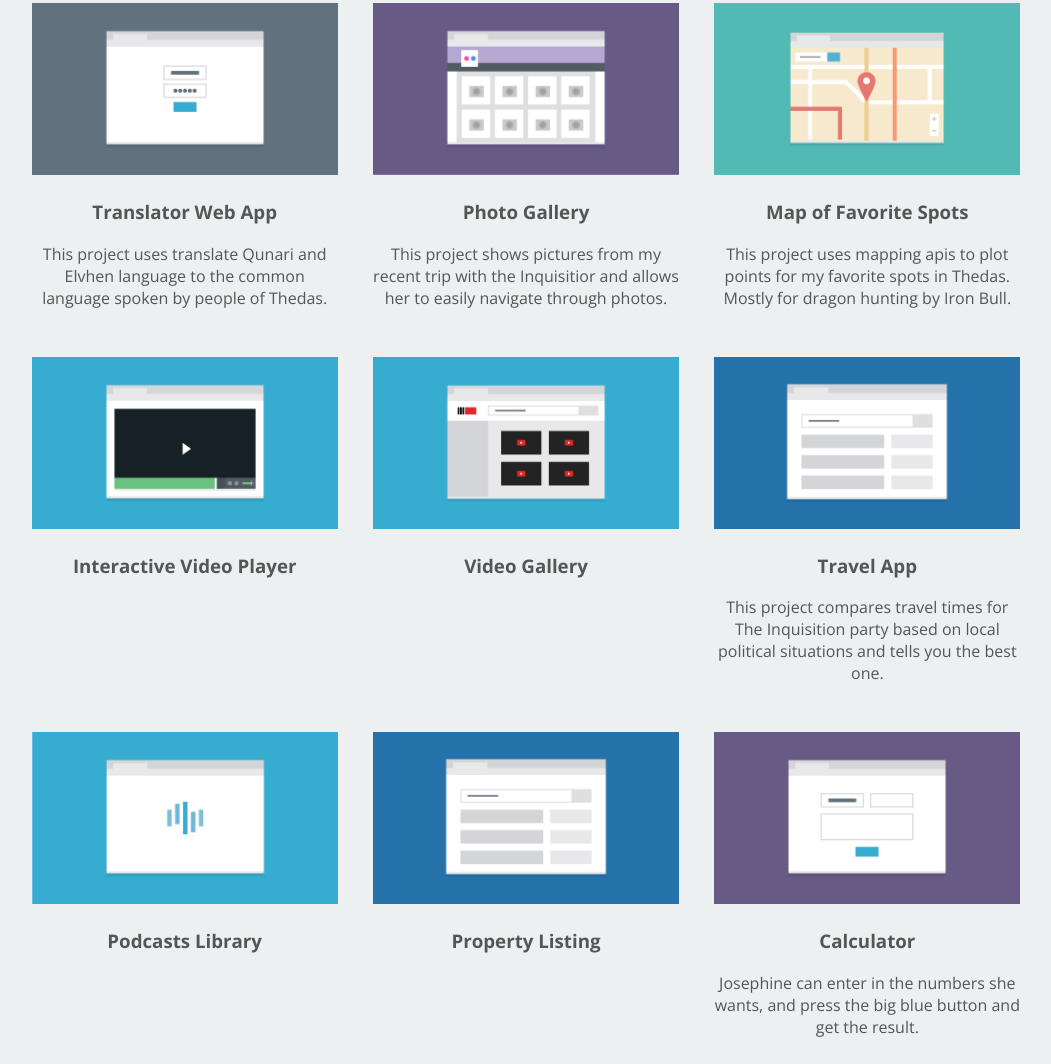
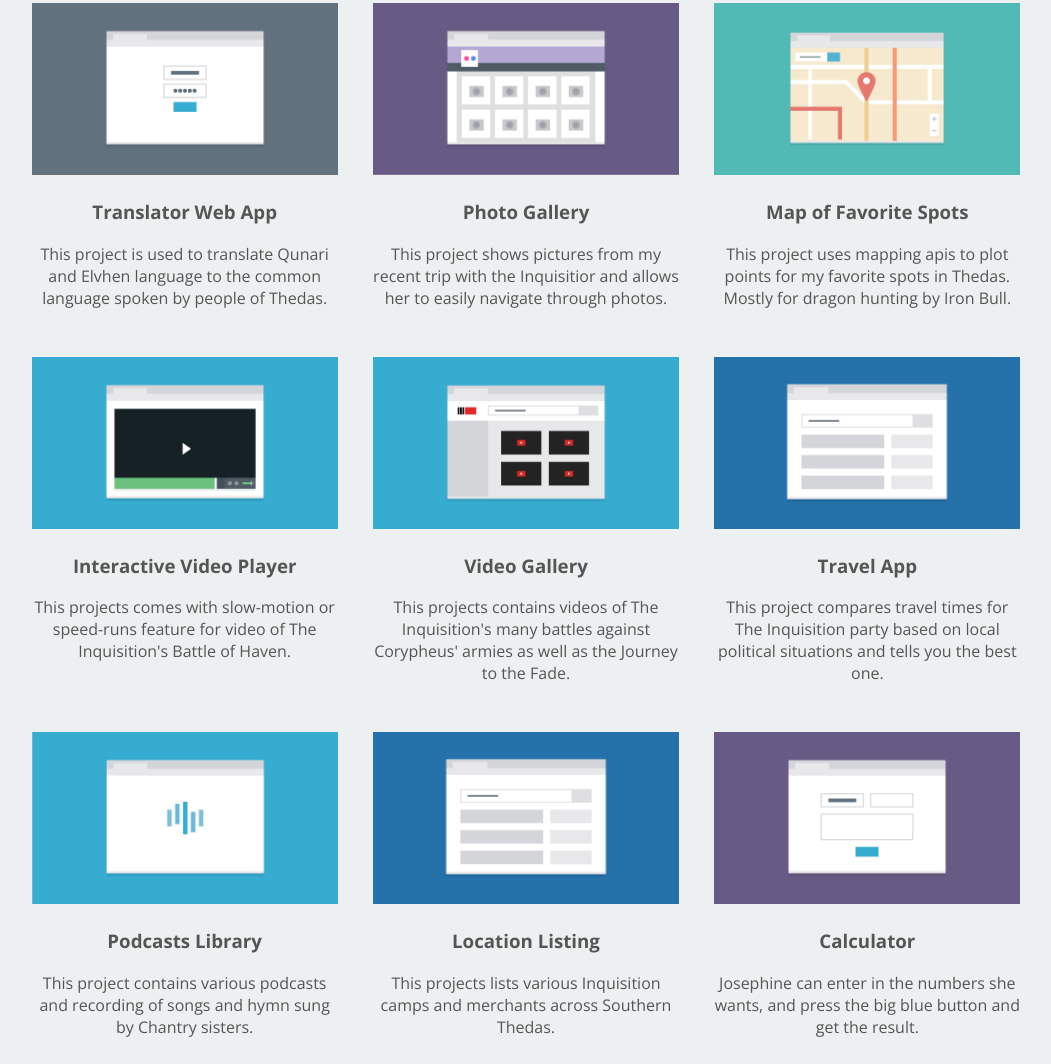
Before and after one commit to bellaratmelia/Project-2---Responsive-Layout, a plain HTML site: page index.html in a window 1280 px wide. Shown: the part 1088-2152 px from the top of the page, without its empty margins (114-1165 px from the left). Drawn offline with nearby package versions, Linux system fonts and the light colour scheme.

Commit message:
edited the content

```diff
--- a/index.html
+++ b/index.html
@@ -49,7 +49,7 @@
 						<img src="img/portfolio-2.png" alt="Search Page" />
 						<h3 class="portfolio-item-title">Search Page</h3>
 						<div class="portfolio-item-desc">
-							This project searches through The Chantry's historical database to find information that Solas is trying to look up.
+							This project searches through The Chantry's historical database to find information that Solas is trying to find.
 						</div>
 					</div>
 
@@ -65,7 +65,7 @@
 						<img src="img/portfolio-4.png" alt="Translator Web App" />
 						<h3 class="portfolio-item-title">Translator Web App</h3>
 						<div class="portfolio-item-desc">
-							This project uses translate Qunari and Elvhen language to the common language spoken by people of Thedas.
+							This project is used to translate Qunari and Elvhen language to the common language spoken by people of Thedas.
 						</div>
 					</div>
 
@@ -90,7 +90,7 @@
 						<img src="img/portfolio-7.png" alt="Interactive Video Player" />
 						<h3 class="portfolio-item-title">Interactive Video Player</h3>
 						<div class="portfolio-item-desc">
-
+							This projects comes with slow-motion or speed-runs feature for video of The Inquisition's Battle of Haven.
 						</div>
 					</div>
 
@@ -98,7 +98,7 @@
 						<img src="img/portfolio-8.png" alt="Video Gallery" />
 						<h3 class="portfolio-item-title">Video Gallery</h3>
 						<div class="portfolio-item-desc">
-
+							This projects contains videos of The Inquisition's many battles against Corypheus' armies as well as the Journey to the Fade.
 						</div>
 					</div>
 
@@ -114,15 +114,15 @@
 						<img src="img/portfolio-10.png" alt="Podcasts Library" />
 						<h3 class="portfolio-item-title">Podcasts Library</h3>
 						<div class="portfolio-item-desc">
-
+							This project contains various podcasts and recording of songs and hymn sung by Chantry sisters.
 						</div>
 					</div>
 
 					<div class="portfolio-item">
 						<img src="img/portfolio-11.png" alt="Property Listing" />
-						<h3 class="portfolio-item-title">Property Listing</h3>
+						<h3 class="portfolio-item-title">Location Listing</h3>
 						<div class="portfolio-item-desc">
-
+							This projects lists various Inquisition camps and merchants across Southern Thedas.
 						</div>
 					</div>
 
```
